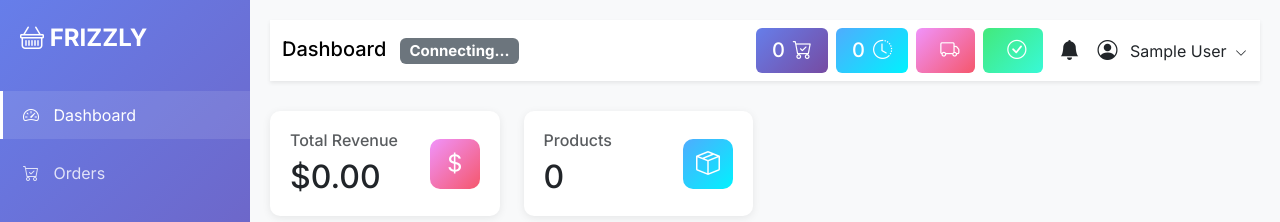
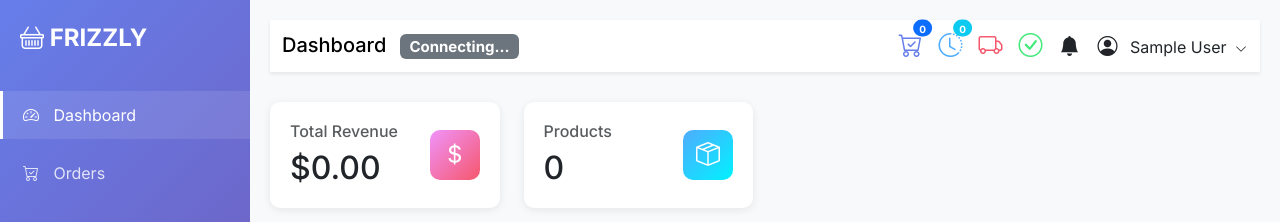
Before and after one commit to hasnaouiyacine59-wq/render-admin-dashboard-frizzly, a Flask app: page / in a window 1280 px wide. Shown: the top 222 px of the page. Run offline with Flask 3, Linux system fonts and the light colour scheme; the visitor is signed in with stand-in values (Sample User, id 1); data that the repository does not hold is empty; some libraries are stand-ins or nearby versions.

Commit message:
ui wait 6

```diff
--- a/templates/base.html
+++ b/templates/base.html
@@ -192,22 +192,22 @@
                 <span class="navbar-brand mb-0 h1">{% block page_title %}Dashboard{% endblock %}</span>
 
                 <!-- Order Stats in Navbar -->
-                <div class="d-none d-lg-flex align-items-center gap-2 ms-auto me-3">
-                    <div class="d-flex align-items-center px-3 py-2 rounded" style="background: linear-gradient(135deg, #667eea 0%, #764ba2 100%); color: white;">
-                        <h5 class="mb-0 me-2">{{ stats.total_orders if stats else 0 }}</h5>
-                        <i class="bi bi-cart-check" style="font-size: 1.2rem;"></i>
+                <div class="d-none d-lg-flex align-items-center gap-3 ms-auto me-3">
+                    <div class="position-relative">
+                        <i class="bi bi-cart-check fs-4" style="color: #667eea;"></i>
+                        <span class="position-absolute top-0 start-100 translate-middle badge rounded-pill bg-primary" style="font-size: 10px;">{{ stats.total_orders if stats else 0 }}</span>
                     </div>
-                    <div class="d-flex align-items-center px-3 py-2 rounded" style="background: linear-gradient(135deg, #4facfe 0%, #00f2fe 100%); color: white;">
-                        <h5 class="mb-0 me-2">{{ stats.pending_orders if stats else 0 }}</h5>
-                        <i class="bi bi-clock-history" style="font-size: 1.2rem;"></i>
+                    <div class="position-relative">
+                        <i class="bi bi-clock-history fs-4" style="color: #4facfe;"></i>
+                        <span class="position-absolute top-0 start-100 translate-middle badge rounded-pill bg-info" style="font-size: 10px;">{{ stats.pending_orders if stats else 0 }}</span>
                     </div>
-                    <div class="d-flex align-items-center px-3 py-2 rounded" style="background: linear-gradient(135deg, #f093fb 0%, #f5576c 100%); color: white;">
-                        <h5 class="mb-0 me-2">{{ stats.in_progress_orders if stats else 0 }}</h5>
-                        <i class="bi bi-truck" style="font-size: 1.2rem;"></i>
+                    <div class="position-relative">
+                        <i class="bi bi-truck fs-4" style="color: #f5576c;"></i>
+                        <span class="position-absolute top-0 start-100 translate-middle badge rounded-pill bg-warning" style="font-size: 10px;">{{ stats.in_progress_orders if stats else 0 }}</span>
                     </div>
-                    <div class="d-flex align-items-center px-3 py-2 rounded" style="background: linear-gradient(135deg, #43e97b 0%, #38f9d7 100%); color: white;">
-                        <h5 class="mb-0 me-2">{{ stats.delivered_orders if stats else 0 }}</h5>
-                        <i class="bi bi-check-circle" style="font-size: 1.2rem;"></i>
+                    <div class="position-relative">
+                        <i class="bi bi-check-circle fs-4" style="color: #43e97b;"></i>
+                        <span class="position-absolute top-0 start-100 translate-middle badge rounded-pill bg-success" style="font-size: 10px;">{{ stats.delivered_orders if stats else 0 }}</span>
                     </div>
                 </div>
 
```
